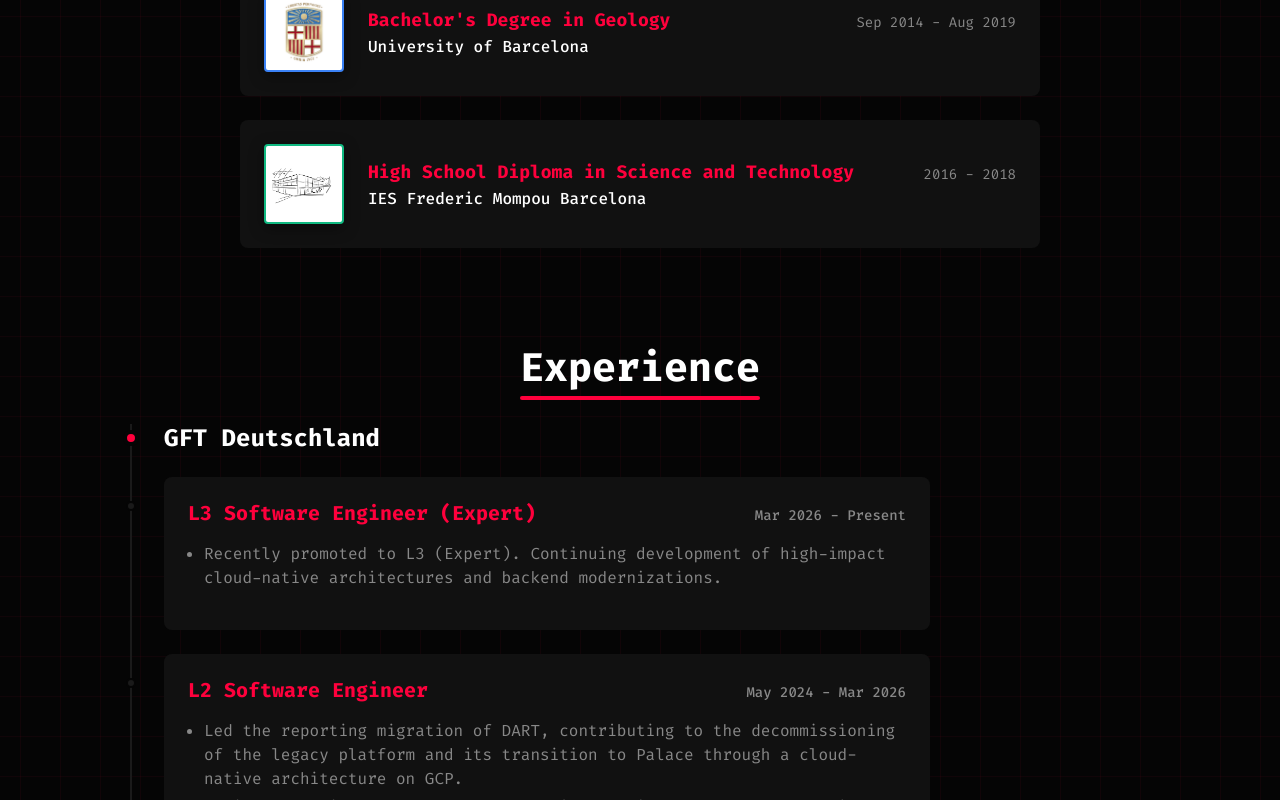
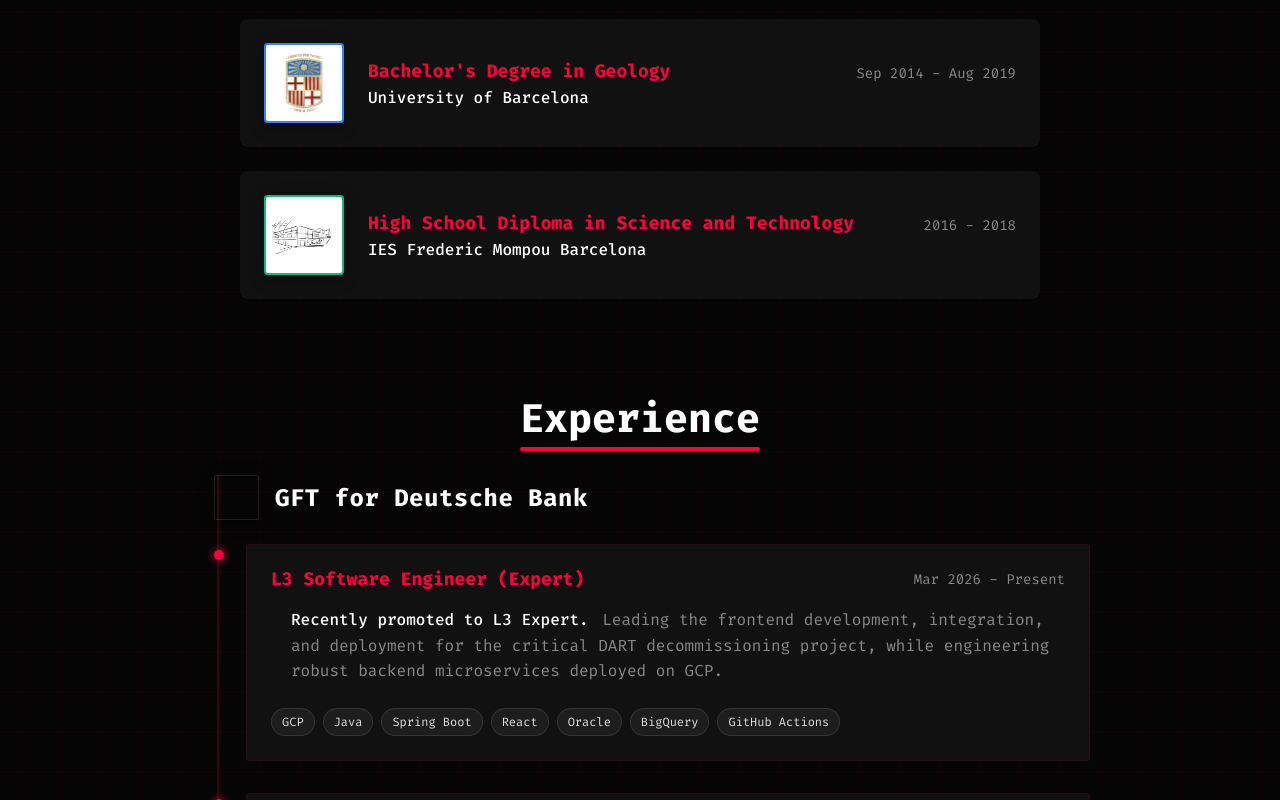
Before and after one commit to Siralexisstar/my-html-csv, a React (Vite) app in the folder cv-portfolio/: page / in a window 1280 px wide. Shown: the part 2000-2800 px from the top of the page. Built offline with nearby package versions, Linux system fonts and the light colour scheme.

Commit message:
Adding some images and styles

```diff
--- a/cv-portfolio/src/components/sections/Experience.css
+++ b/cv-portfolio/src/components/sections/Experience.css
@@ -1,78 +1,98 @@
 .timeline {
-  max-width: 800px;
+  display: flex;
+  flex-direction: column;
+  max-width: 900px;
   margin: 0 auto;
   position: relative;
-  /* Left line for the timeline */
-  border-left: 2px solid var(--color-surface-hover);
-  padding-left: var(--spacing-xl);
-  margin-left: var(--spacing-md);
+  padding-left: var(--spacing-lg);
+}
+
+.timeline::before {
+  content: '';
+  position: absolute;
+  top: 0;
+  left: calc(var(--spacing-lg) + 3px);
+  height: 100%;
+  width: 2px;
+  background-color: rgba(255, 0, 60, 0.2);
 }
 
 .timeline__group {
   margin-bottom: var(--spacing-xxl);
 }
 
-.timeline__group:last-child {
-  margin-bottom: 0;
+.timeline__company-header {
+  display: flex;
+  align-items: center;
+  gap: var(--spacing-md);
+  margin-bottom: var(--spacing-lg);
+  margin-left: calc(var(--spacing-lg) * -1); /* Pull back to align with line */
+  padding-left: var(--spacing-lg);
+  position: relative;
+}
+
+.timeline__company-logo {
+  flex-shrink: 0;
+  width: 45px;
+  height: 45px;
+  border-radius: var(--radius-sm);
+  background-color: var(--color-surface);
+  border: 1px solid rgba(255, 255, 255, 0.1);
+  display: flex;
+  justify-content: center;
+  align-items: center;
+  overflow: hidden;
+  padding: 6px;
+  box-shadow: 0 4px 15px rgba(0, 0, 0, 0.5);
+  z-index: 2; /* Sit on top of the line */
+}
+
+.timeline__company-logo img {
+  width: 100%;
+  height: 100%;
+  object-fit: contain;
 }
 
 .timeline__company {
   font-size: 1.5rem;
   color: #fff;
-  margin-bottom: var(--spacing-lg);
-  position: relative;
-}
-
-/* Add a company indicator dot on the line */
-.timeline__company::before {
-  content: '';
-  position: absolute;
-  left: calc(var(--spacing-xl) * -1 - 9px); /* -padding - half dot width */
-  top: 6px;
-  width: 16px;
-  height: 16px;
-  border-radius: 50%;
-  background-color: var(--color-primary);
-  border: 4px solid var(--color-bg);
+  margin: 0;
+  letter-spacing: 0.5px;
 }
 
 .timeline__item {
   position: relative;
-  margin-bottom: var(--spacing-lg);
+  margin-bottom: var(--spacing-xl);
+  padding-left: var(--spacing-xl);
 }
 
 .timeline__item:last-child {
   margin-bottom: 0;
 }
 
-/* Small dot for each role */
 .timeline__dot {
   position: absolute;
-  left: calc(var(--spacing-xl) * -1 - 6px);
-  top: 24px;
+  left: 0;
+  top: 6px;
   width: 10px;
   height: 10px;
   border-radius: 50%;
-  background-color: var(--color-surface-hover);
-  border: 2px solid var(--color-bg);
-  z-index: 1;
-  transition: background-color var(--transition-fast);
-}
-
-.timeline__item:hover .timeline__dot {
   background-color: var(--color-primary);
+  box-shadow: 0 0 10px var(--color-primary);
+  z-index: 2;
 }
 
 .timeline__content {
-  /* Re-using card classes via jsx, customizing spacing here */
   padding: var(--spacing-lg);
   background-color: var(--color-surface);
-  border-radius: var(--radius-lg);
-  transition: transform var(--transition-base), background-color var(--transition-base);
+  border-radius: var(--radius-md);
+  border: 1px solid rgba(255, 0, 60, 0.1);
+  transition: transform var(--transition-fast), border-color var(--transition-fast);
 }
 
 .timeline__content:hover {
-  background-color: var(--color-surface-hover);
+  transform: translateX(4px);
+  border-color: rgba(255, 0, 60, 0.3);
 }
 
 .timeline__header {
@@ -86,50 +106,49 @@
   .timeline__header {
     flex-direction: row;
     justify-content: space-between;
-    align-items: baseline;
+    align-items: flex-start;
   }
 }
 
 .timeline__role {
-  font-size: 1.25rem;
+  font-size: 1.125rem;
   color: var(--color-primary);
-  margin-bottom: 0;
+  margin: 0;
 }
 
 .timeline__duration {
   font-size: 0.875rem;
   color: var(--color-text-muted);
-  font-weight: 500;
   white-space: nowrap;
 }
 
-.timeline__body {
-  color: var(--color-text);
-}
-
 .timeline__desc {
-  margin-bottom: var(--spacing-md);
-  padding-left: var(--spacing-md);
-  list-style-type: disc;
+  margin: 0 0 var(--spacing-lg) 0;
+  padding-left: 1.25rem;
+  color: var(--color-text-muted);
 }
 
 .timeline__desc li {
-  margin-bottom: var(--spacing-xs);
-  line-height: 1.5;
-  color: var(--color-text-muted);
+  margin-bottom: var(--spacing-sm);
+  line-height: 1.6;
+}
+
+.timeline__desc li strong {
+  color: #fff;
+  font-weight: 500;
+  margin-right: 4px;
 }
 
 .timeline__tech {
   display: flex;
   flex-wrap: wrap;
   gap: var(--spacing-sm);
-  margin-top: var(--spacing-md);
 }
 
 .timeline__tag {
   font-size: 0.75rem;
+  color: var(--color-text);
   background-color: rgba(255, 255, 255, 0.05);
-  color: var(--color-text);
   padding: 4px 10px;
   border-radius: var(--radius-full);
   border: 1px solid rgba(255, 255, 255, 0.1);
--- a/cv-portfolio/src/components/sections/Experience.jsx
+++ b/cv-portfolio/src/components/sections/Experience.jsx
@@ -5,7 +5,8 @@ import './Experience.css';
 export const Experience = () => {
   const experiences = [
     {
-      company: 'GFT Deutschland',
+      company: 'GFT for Deutsche Bank',
+      src: '/images/gft.png',
       roles: [
         {
           id: 'gft-l3',
@@ -13,72 +14,68 @@ export const Experience = () => {
           duration: 'Mar 2026 - Present',
           location: 'Sant Cugat del Vallès, Catalonia, Spain (Remote)',
           description: [
-            'Recently promoted to L3 (Expert). Continuing development of high-impact cloud-native architectures and backend modernizations.'
+            '**Recently promoted to L3 Expert.** Leading the frontend development, integration, and deployment for the critical DART decommissioning project, while engineering robust backend microservices deployed on GCP.'
           ],
-          technologies: []
+          technologies: ['GCP', 'Java', 'Spring Boot', 'React', 'Oracle', 'BigQuery', 'GitHub Actions']
         },
         {
           id: 'gft-l2-3',
-          title: 'L2 Software Engineer',
+          title: 'L2 Software Engineer (Skilled)',
           duration: 'May 2024 - Mar 2026',
           location: 'Sant Cugat del Vallès, Catalonia, Spain',
           description: [
-            'Led the reporting migration of DART, contributing to the decommissioning of the legacy platform and its transition to Palace through a cloud-native architecture on GCP.',
-            'Designed and implemented Java-based microservices for complex banking recalculations and data transformation processes (Oracle to BigQuery), deployed on GCP.',
-            'Built and integrated ETL pipelines using Dataflow, Data Fusion, and Composer. Implemented event-driven architectures with Pub/Sub.',
-            'Led CI/CD and DevOps processes for the reporting area using GitHub Actions and Jenkins.',
-            'Contributed as an analyst and solution architect applying DDD principles and Hexagonal Architecture.',
-            'Took ownership of frontend modernization, developing a React-based UI to adapt the accounting interface into a new reporting platform.'
+            '**Architected and led the complete DART reporting migration** to a modern, cloud-native GCP architecture.',
+            'Designed and deployed Java microservices for complex banking recalculations, transforming massive data pipelines from Oracle to BigQuery.',
+            'Built event-driven ETL pipelines (Dataflow, Pub/Sub) and established robust CI/CD workflows utilizing GitHub Actions and Jenkins.',
+            'Drove frontend modernization by building a React-based UI, ensuring pristine code quality through comprehensive unit, integration, and E2E testing.'
           ],
           technologies: ['GCP', 'Java', 'Spring Boot', 'React', 'Oracle', 'BigQuery', 'GitHub Actions']
         },
         {
           id: 'gft-l2-2',
-          title: 'L2 Software Engineer',
+          title: 'L2 Software Engineer (Skilled)',
           duration: 'Jan 2024 - May 2024',
           location: 'Sant Cugat del Vallès, Catalonia, Spain',
           description: [
-            'Deutsche Bank project: Carried out the entire Computron decommissioning.',
-            'Migrated new messaging for banking reports via a new component (ACS).'
+            '**Spearheaded the complete decommissioning of the legacy Computron platform.** Successfully migrated and implemented new messaging protocols for critical banking reports via a modern ACS component.'
           ],
           technologies: ['Java 8', 'Spark', 'Hadoop', 'SQL', 'Fabrik']
         },
         {
           id: 'gft-l2-1',
-          title: 'L2 Software Engineer',
+          title: 'L2 Software Engineer (Skilled)',
           duration: 'Apr 2023 - May 2024',
           location: 'Sant Cugat del Vallès, Catalonia, Spain',
           description: [
-            'Deutsche Bank project: Development and business logic for CRES, Computron, and FxRates applications.',
-            'Decommissioning and migration of Jobs. Developed new applications to optimize processes and solve non-functional Jobs.'
+            'Developed core business logic for key Deutsche Bank applications (CRES, Computron, FxRates).',
+            'Optimized banking processes by migrating legacy jobs and engineering new, highly-efficient applications to resolve non-functional bottlenecks.'
           ],
           technologies: ['Java', 'Spring Boot', 'Spring Batch', 'Oracle DB', 'PL/SQL', 'JUnit']
         }
       ]
     },
     {
-      company: 'Grupo GFT',
+      company: 'GFT Group',
+      logo: 'https://upload.wikimedia.org/wikipedia/commons/thumb/1/16/GFT_Technologies_logo.svg/1200px-GFT_Technologies_logo.svg.png',
       roles: [
         {
           id: 'gft-l1-2',
-          title: 'L1 Junior Development',
+          title: 'L1 Software Engineer (Junior)',
           duration: 'Jan 2023 - May 2024',
           location: 'Sant Cugat del Vallès, Catalonia, Spain (Remote)',
           description: [
-            'Microservices development and maintenance.',
-            'Migrated SOAP microservices to REST API with Spring Boot.',
-            'Integrated services, developed new capabilities, and handled testing.'
+            'Modernized backend infrastructure by migrating legacy SOAP services to RESTful APIs utilizing Spring Boot.',
+            'Maintained and scaled microservices while seamlessly integrating new business capabilities.'
           ],
           technologies: ['Java', 'Spring Boot', 'REST API', 'Testing']
         },
         {
           id: 'gft-l1-1',
-          title: 'L1 Junior Development',
+          title: 'L1 Software Engineer (Junior)',
           duration: 'May 2022 - Dec 2022',
           location: 'Sant Cugat del Vallès, Catalonia, Spain (Hybrid)',
           description: [
-            'Desjardins banking projects: Migrated services and implemented new developments.',
-            'Worked extensively with Java and JavaScript ecosystems.'
+            'Contributed to the Desjardins banking project by migrating critical services and developing robust new features utilizing the Java and JavaScript ecosystems.'
           ],
           technologies: ['Spring Boot', 'Struts', 'Thymeleaf', 'JUnit', 'Mockito', 'JavaScript', 'HTML/CSS']
         }
@@ -86,6 +83,8 @@ export const Experience = () => {
     },
     {
       company: 'ADTEL',
+      initials: 'AD',
+      color: '#ef4444',
       roles: [
         {
           id: 'adtel',
@@ -93,10 +92,8 @@ export const Experience = () => {
           duration: 'Sep 2021 - May 2022',
           location: 'Molins de Rei, Catalonia, Spain',
           description: [
-            'End-to-end project management, from preparation and setup to maintenance.',
-            'Administration of routing and encapsulation protocols on routers (Cisco, Huawei, HP).',
-            'Remote maintenance of domains and aggregated devices.',
-            'Installation and configuration of CCTV, APs, Routers, Cores, and electrical/sound systems.'
+            '**End-to-end Systems Management.** Administrated complex routing architectures (Cisco, Huawei, HP) and managed remote maintenance of aggregated domains.',
+            'Executed hands-on configuration and installation of critical networking, CCTV, and hardware infrastructure.'
           ],
           technologies: ['Networking', 'Cisco', 'Switching', 'Hardware Installation']
         }
@@ -109,7 +106,18 @@ export const Experience = () => {
       <div className="timeline">
         {experiences.map((org, orgIndex) => (
           <div key={orgIndex} className="timeline__group">
-            <h3 className="timeline__company">{org.company}</h3>
+            <div className="timeline__company-header">
+              {org.logo ? (
+                <div className="timeline__company-logo" style={{ backgroundColor: '#fff' }}>
+                  <img src={org.logo} alt={`${org.company} logo`} />
+                </div>
+              ) : (
+                <div className="timeline__company-logo" style={{ borderColor: org.color, backgroundColor: 'transparent' }}>
+                  <span style={{ color: org.color, fontWeight: 'bold' }}>{org.initials}</span>
+                </div>
+              )}
+              <h3 className="timeline__company">{org.company}</h3>
+            </div>
 
             {org.roles.map((role) => (
               <div key={role.id} className="timeline__item">
@@ -121,9 +129,18 @@ export const Experience = () => {
                   </div>
                   <div className="timeline__body">
                     <ul className="timeline__desc">
-                      {role.description.map((desc, i) => (
-                        <li key={i}>{desc}</li>
-                      ))}
+                      {role.description.map((desc, i) => {
+                        // Bold the text if it's wrapped in ** **
+                        const boldMatch = desc.match(/\*\*(.*?)\*\*(.*)/);
+                        if (boldMatch) {
+                          return (
+                            <li key={i}>
+                              <strong>{boldMatch[1]}</strong>{boldMatch[2]}
+                            </li>
+                          );
+                        }
+                        return <li key={i}>{desc}</li>;
+                      })}
                     </ul>
                     {role.technologies && role.technologies.length > 0 && (
                       <div className="timeline__tech">
--- a/cv-portfolio/src/components/sections/Hero.jsx
+++ b/cv-portfolio/src/components/sections/Hero.jsx
@@ -15,7 +15,8 @@ export const Hero = () => {
           </h1>
           <h2 className="hero__subtitle">Software Engineer (Backend and Frontend)</h2>
           <p className="hero__summary">
-            Specialized in crafting scalable, responsive, and robust web applications with modern technologies. Bridging the gap between reliable backends and premium frontend experiences.
+            Software Engineer specialized in designing and building scalable, high-performance web applications using modern technologies.
+            Strong focus on end-to-end development, seamlessly integrating robust backend systems with intuitive, high-quality frontend experiences.
           </p>
           <div className="hero__actions">
             <Button as="a" href="#contact" variant="primary" size="lg">Get in touch</Button>
```
Also changed, not shown: cv-portfolio/public/images/adtel.png (added), cv-portfolio/public/images/gft.png (added).
